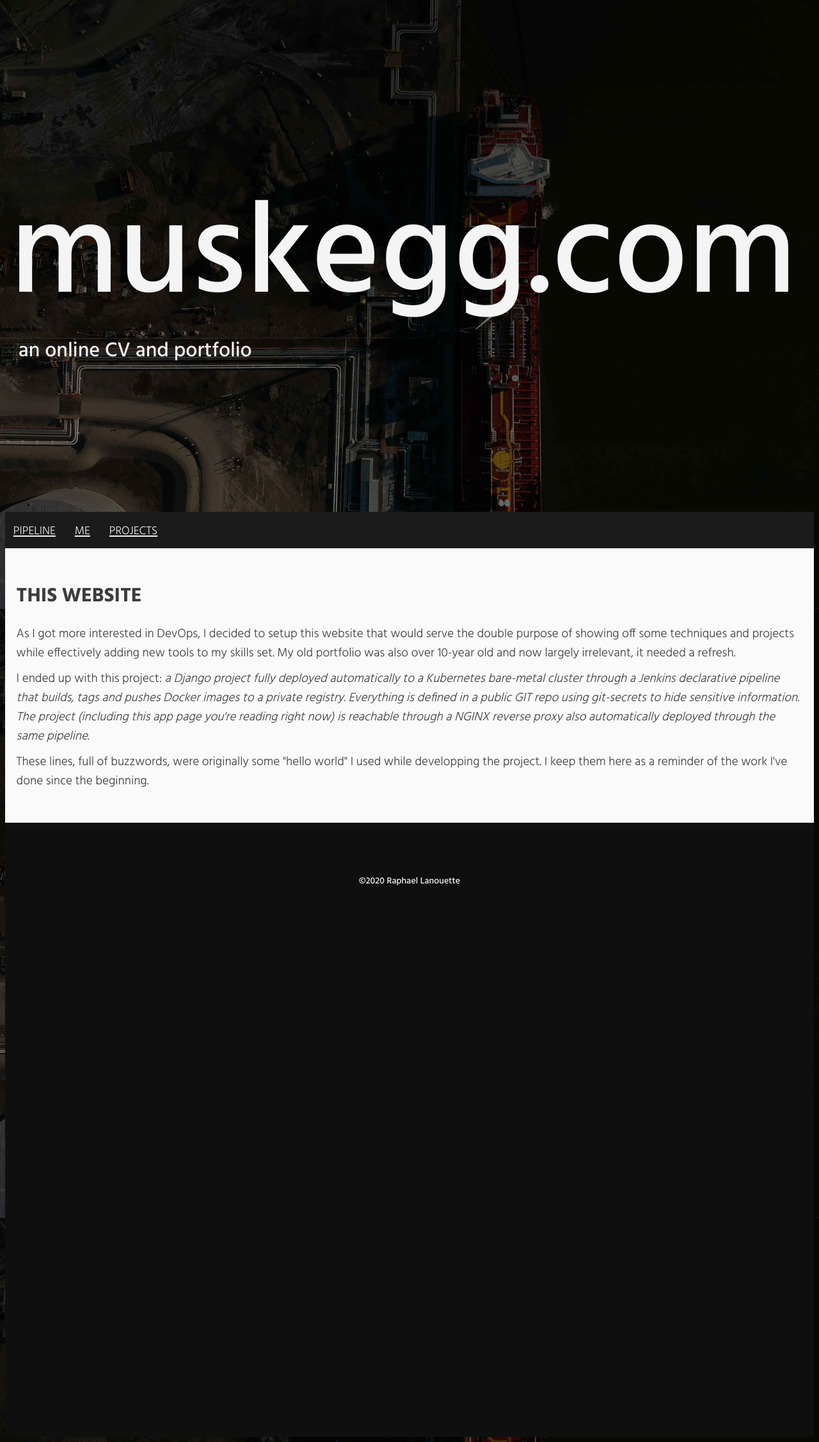
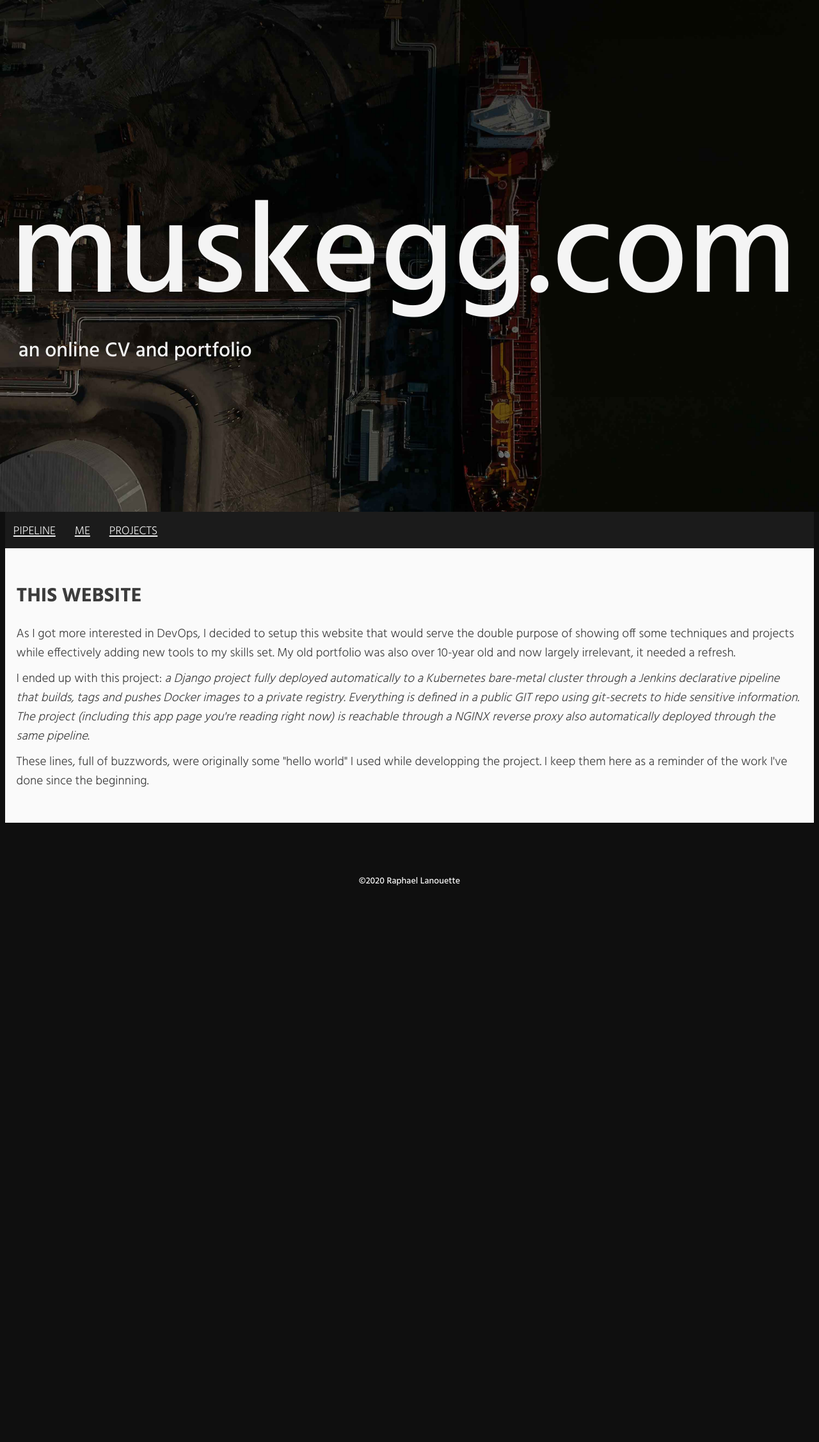
Before and after one commit to muskeg/devops-resume, a Django app: page / in a window 1280 px wide. Shown: the whole page at 64% size. Run offline with Django 3.2, Linux system fonts and the light colour scheme; parts of the project's set-up code (start-up, migrations or seed data) failed here and were passed over; some libraries are stand-ins or nearby versions.

Commit message:
background-image, better mobile support

```diff
--- a/app/website/static/web/css/styles.css
+++ b/app/website/static/web/css/styles.css
@@ -1,13 +1,5 @@
 html {
   background-color: #0f0f0f;
-  background-image: url(../img/tanker_bg.jpg);
-  background-repeat: no-repeat;
-  background-attachment: fixed;
-  background-position: center;
-  -webkit-background-size: cover;
-  -moz-background-size: cover;
-  -o-background-size: cover;
-  background-size: cover;
 }
 
 body {
@@ -34,6 +26,22 @@ h1 {
   h1 {
     font-size: 3.5vw;
   }
+}
+
+#fixed_background {
+  position: absolute;
+  top: 0;
+  left: 0;
+  height: 100%;
+  width: 100%;
+  background-image: url(../img/tanker_bg.jpg);
+  background-repeat: no-repeat;
+  background-position: center;
+  -webkit-background-size: cover;
+  -moz-background-size: cover;
+  -o-background-size: cover;
+  background-size: cover;
+  z-index: -1;
 }
 
 #header {
--- a/app/website/templates/web/index.html
+++ b/app/website/templates/web/index.html
@@ -2,6 +2,7 @@
 {% load paragraphs %}
 
 {% block content %}
+  <div id="fixed_background">&nbsp;</div>
   <div id="header">
     <div id="header_content">
       <div id="header_text">
```
